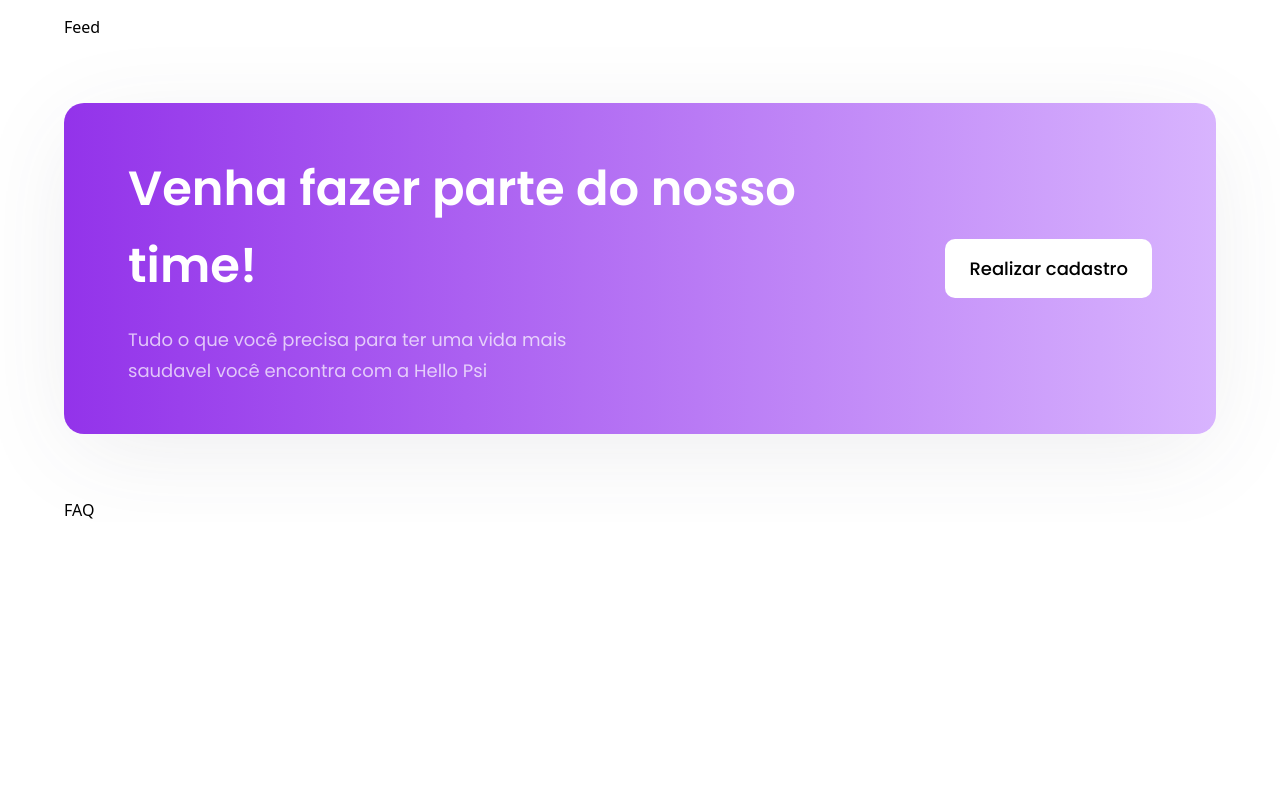
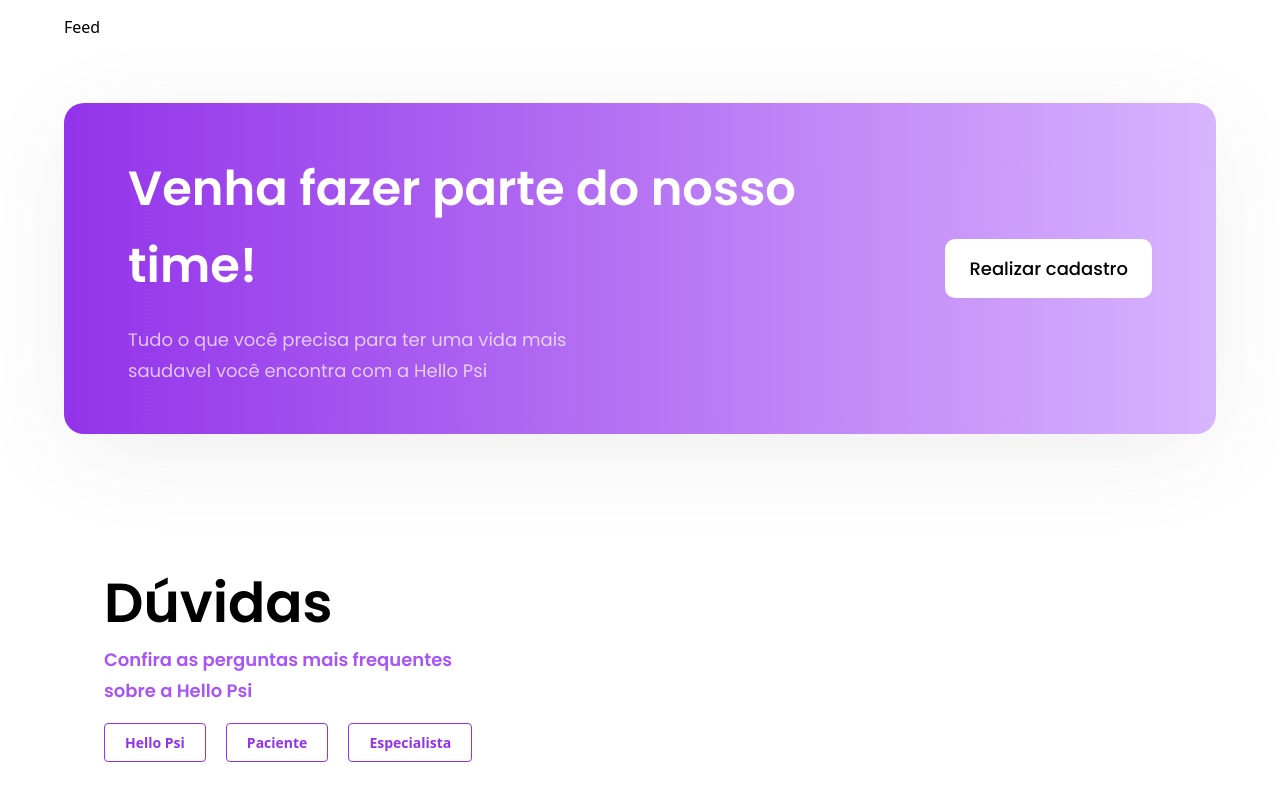
Before and after one commit to paulobahia/PI, a React (Vite) app: page / in a window 1280 px wide. Shown: the part 3390-4190 px from the top of the page. Before the commit the page ends 3912 px from the top, so only its background shows below. Built offline with nearby package versions, Linux system fonts and the light colour scheme.

Commit message:
FAQ component

```diff
--- /dev/null
+++ b/src/pages/LandingPage/components/Accordion/HelloPsi.jsx
@@ -0,0 +1,9 @@
+import React from 'react'
+
+const HelloPsi = () => {
+  return (
+    <div>HelloPsi</div>
+  )
+}
+
+export default HelloPsi
--- /dev/null
+++ b/src/pages/LandingPage/components/Accordion/Patient.jsx
@@ -0,0 +1,9 @@
+import React from 'react'
+
+const Patient = () => {
+  return (
+    <div>Patient</div>
+  )
+}
+
+export default Patient
--- /dev/null
+++ b/src/pages/LandingPage/components/Accordion/Specialist.jsx
@@ -0,0 +1,9 @@
+import React from 'react'
+
+const Specialist = () => {
+  return (
+    <div>Specialist</div>
+  )
+}
+
+export default Specialist
--- a/src/pages/LandingPage/components/FAQ.jsx
+++ b/src/pages/LandingPage/components/FAQ.jsx
@@ -1,9 +1,72 @@
-import React from 'react'
+import React, { useState } from "react";
+import styles from "../../../style";
+import HelloPsi from "./Accordion/HelloPsi";
+import Patient from "./Accordion/Patient";
+import Specialist from "./Accordion/Specialist";
 
 const FAQ = () => {
+  const [showFAQ, setShowFAQ] = useState("");
   return (
-    <div>FAQ</div>
-  )
-}
+    <section className={`${styles.paddingY}  flex-col relative `}>
+      <div
+        className={`flex-1 flex justify-center items-center md:items-start flex-col xl:px-0 sm:px-10 px-6`}
+      >
+        <div className="flex flex-center justify-between items-center w-full">
+          <h1 className="flex-1 md:text-start text-center font-poppins font-semibold ss:text-[55px] text-[35px] text-black">
+            Dúvidas
+          </h1>
+        </div>
+        <p
+          className={`${styles.paragraph} text-purple-500 font-semibold max-w-[480px]`}
+        >
+          Confira as perguntas mais frequentes <br /> sobre a Hello Psi
+        </p>
+        <div className="flex flex-center items-center w-full gap-5 mt-4">
+          {showFAQ === "HelloPSI" ? (
+            <button className="bg-purple-500 text-white font-semibold py-2 px-5  text-[14px] rounded">
+              Hello Psi
+            </button>
+          ) : (
+            <button
+              onClick={() => setShowFAQ("HelloPSI")}
+              className="bg-transparent text-purple-600 font-semibold py-2 px-5 border text-[14px] border-purple-600 rounded"
+            >
+              Hello Psi
+            </button>
+          )}
+          {showFAQ === "Patient" ? (
+            <button className="bg-purple-500 text-white font-semibold py-2 px-5  text-[14px] rounded">
+              Paciente
+            </button>
+          ) : (
+            <button
+              onClick={() => setShowFAQ("Patient")}
+              className="bg-transparent text-purple-600 font-semibold py-2 px-5 border text-[14px] border-purple-600 rounded"
+            >
+              Paciente
+            </button>
+          )}
+          {showFAQ === "Specialist" ? (
+            <button className="bg-purple-500 text-white font-semibold py-2 px-5  text-[14px] rounded">
+              Especialista
+            </button>
+          ) : (
+            <button
+              onClick={() => setShowFAQ("Specialist")}
+              className="bg-transparent text-purple-600 font-semibold py-2 px-5 border text-[14px] border-purple-600 rounded"
+            >
+              Especialista
+            </button>
+          )}
+        </div>
+        <div className={`${styles.boxWidth} text-center`}>
+          {showFAQ === "HelloPSI" ? <HelloPsi /> : null}
+          {showFAQ === "Patient" ? <Patient /> : null}
+          {showFAQ === "Specialist" ? <Specialist /> : null}
+        </div>
+      </div>
+    </section>
+  );
+};
 
-export default FAQ
+export default FAQ;
```
